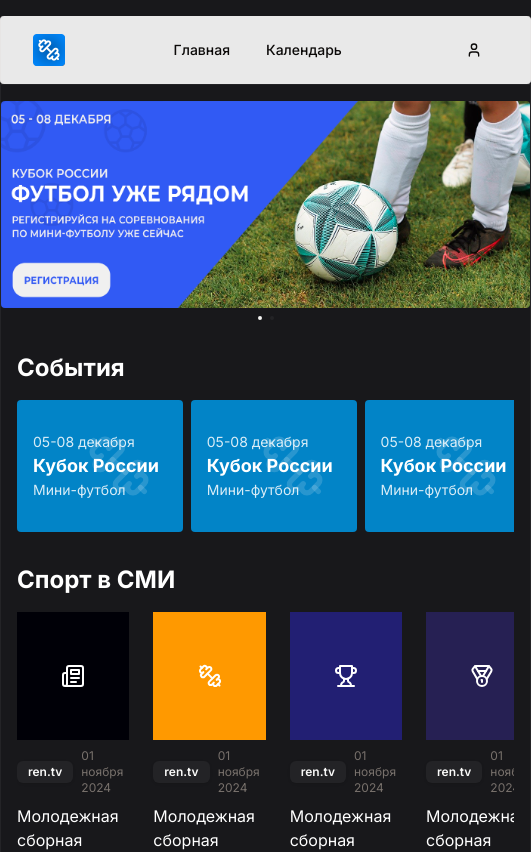
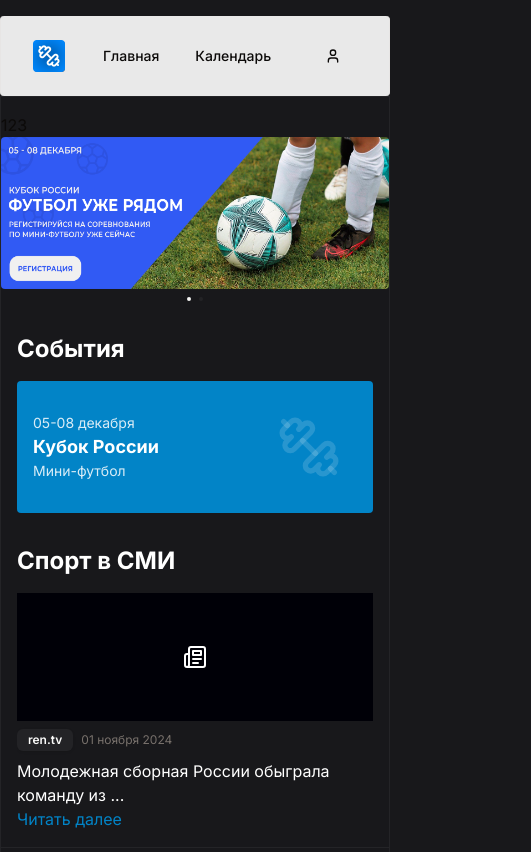
Before and after one commit to mzhn-fsp-okr/mzhn-fsp-okr, a Next.js app in the folder frontend-landing/: page / in a window 390 px wide. Shown: the top 852 px of the page, 531 px wide, since content can reach past the window. Built offline with nearby package versions, Linux system fonts and the light colour scheme.

Commit message:
fix: improve responsive design

```diff
--- a/frontend-landing/src/app/(main)/layout.tsx
+++ b/frontend-landing/src/app/(main)/layout.tsx
@@ -7,12 +7,12 @@ export default function Layout({
   children: React.ReactNode;
 }>) {
   return (
-    <section className="grid min-h-screen w-full divide-y divide-white/5 py-4 sm:grid-cols-[100px_1fr_100px] sm:grid-rows-[auto_1fr_auto]">
-      <PageHeader className="col-start-2 row-start-1 border-x" />
-      <main className="col-start-2 row-start-2 border-x border-white/5 py-4">
+    <section className="grid min-h-screen w-full grid-cols-1 grid-rows-[80px_1fr_auto] divide-y divide-white/5 py-4 md:grid-cols-[100px_1fr_100px] md:grid-rows-[auto_1fr_auto]">
+      <PageHeader className="row-start-1 border-x md:col-start-2" />
+      <main className="row-start-2 border-x border-white/5 py-4 md:col-start-2">
         {children}
       </main>
-      <PageFooter className="col-start-2 row-start-3 border-x border-white/5" />
+      <PageFooter className="row-start-3 border-x border-white/5 md:col-start-2" />
     </section>
   );
 }
--- a/frontend-landing/src/app/(main)/page.tsx
+++ b/frontend-landing/src/app/(main)/page.tsx
@@ -1,3 +1,4 @@
+import { Badge } from "@/components/ui/badge";
 import {
   Carousel,
   CarouselContent,
@@ -5,15 +6,16 @@ import {
   CarouselThumbnailItemAlt,
   CarouselThumbnails,
 } from "@/components/ui/carousel";
+import { Dumbbell, Medal, Newspaper, Trophy } from "lucide-react";
+import Image from "next/image";
 
 import banner1 from "@/assets/banners/banner-1.png";
-import { Badge } from "@/components/ui/badge";
-import { Dumbbell, Medal, Newspaper, Trophy } from "lucide-react";
-import Image from "next/image";
+import banner2 from "@/assets/banners/banner-2.png";
 
 export default function Home() {
   return (
     <section className="space-y-8">
+      123
       <div>
         <Carousel className="w-full text-white">
           <CarouselContent>
@@ -28,7 +30,7 @@ export default function Home() {
             </CarouselItem>
             <CarouselItem>
               <Image
-                src={banner1}
+                src={banner2}
                 alt=""
                 width={768}
                 height={300}
@@ -46,7 +48,7 @@ export default function Home() {
         <h1 className="text-2xl font-bold text-white">События</h1>
         <Carousel className="w-full text-white">
           <CarouselContent className="ml-0 gap-2">
-            <CarouselItem className="relative basis-1/3 rounded bg-sky-600 px-4 py-8">
+            <CarouselItem className="relative rounded bg-sky-600 px-4 py-8 md:basis-1/3">
               <div>
                 <p className="text-sm opacity-85">05-08 декабря</p>
                 <h1 className="text-lg font-bold">Кубок России</h1>
@@ -56,7 +58,7 @@ export default function Home() {
                 <Dumbbell className="size-16 text-white/15" />
               </div>
             </CarouselItem>
-            <CarouselItem className="relative basis-1/3 rounded bg-sky-600 px-4 py-8">
+            <CarouselItem className="relative rounded bg-sky-600 px-4 py-8 md:basis-1/3">
               <div>
                 <p className="text-sm opacity-85">05-08 декабря</p>
                 <h1 className="text-lg font-bold">Кубок России</h1>
@@ -66,7 +68,7 @@ export default function Home() {
                 <Dumbbell className="size-16 text-white/15" />
               </div>
             </CarouselItem>
-            <CarouselItem className="relative basis-1/3 rounded bg-sky-600 px-4 py-8">
+            <CarouselItem className="relative rounded bg-sky-600 px-4 py-8 md:basis-1/3">
               <div>
                 <p className="text-sm opacity-85">05-08 декабря</p>
                 <h1 className="text-lg font-bold">Кубок России</h1>
@@ -83,7 +85,7 @@ export default function Home() {
         <h1 className="text-2xl font-bold text-white">Спорт в СМИ</h1>
         <Carousel className="w-full text-white">
           <CarouselContent className="gap-2">
-            <CarouselItem className="relative basis-1/4 space-y-2">
+            <CarouselItem className="relative space-y-2 md:basis-1/4">
               <div className="group flex h-32 w-full items-center justify-center rounded-none bg-[#000007]">
                 <Newspaper className="transition-all group-hover:scale-150" />
               </div>
@@ -96,7 +98,7 @@ export default function Home() {
                 Читать далее
               </a>
             </CarouselItem>
-            <CarouselItem className="relative basis-1/4 space-y-2">
+            <CarouselItem className="relative space-y-2 md:basis-1/4">
               <div className="group flex h-32 w-full items-center justify-center rounded-none bg-[#ff9900]">
                 <Dumbbell className="transition-all group-hover:scale-150" />
               </div>
@@ -109,7 +111,7 @@ export default function Home() {
                 Читать далее
               </a>
             </CarouselItem>
-            <CarouselItem className="relative basis-1/4 space-y-2">
+            <CarouselItem className="relative space-y-2 md:basis-1/4">
               <div className="group flex h-32 w-full items-center justify-center rounded-none bg-[#221f73]">
                 <Trophy className="transition-all group-hover:scale-150" />
               </div>
@@ -122,7 +124,7 @@ export default function Home() {
                 Читать далее
               </a>
             </CarouselItem>
-            <CarouselItem className="relative basis-1/4 space-y-2">
+            <CarouselItem className="relative space-y-2 md:basis-1/4">
               <div className="group flex h-32 w-full items-center justify-center rounded-none bg-[#262053]">
                 <Medal className="transition-all group-hover:scale-150" />
               </div>
--- a/frontend-landing/src/app/globals.css
+++ b/frontend-landing/src/app/globals.css
@@ -44,6 +44,7 @@
 
     --fc-today-bg-color: #0088ff35;
     --fc-neutral-bg-color: #17171c;
+    --fc-page-bg-color: #17171c;
   }
   .dark {
     --background: 20 14.3% 4.1%;
```
Also changed, not shown: frontend-landing/src/assets/banners/banner-2.png (added).
